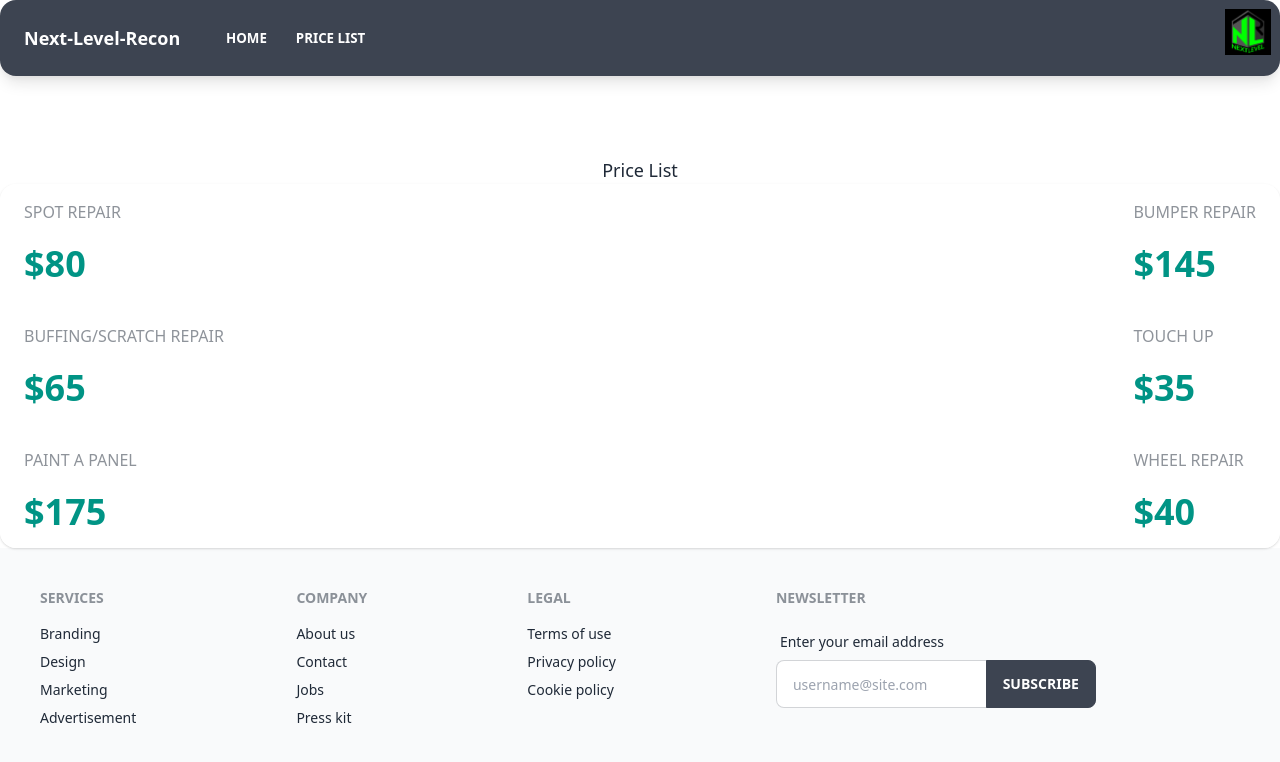
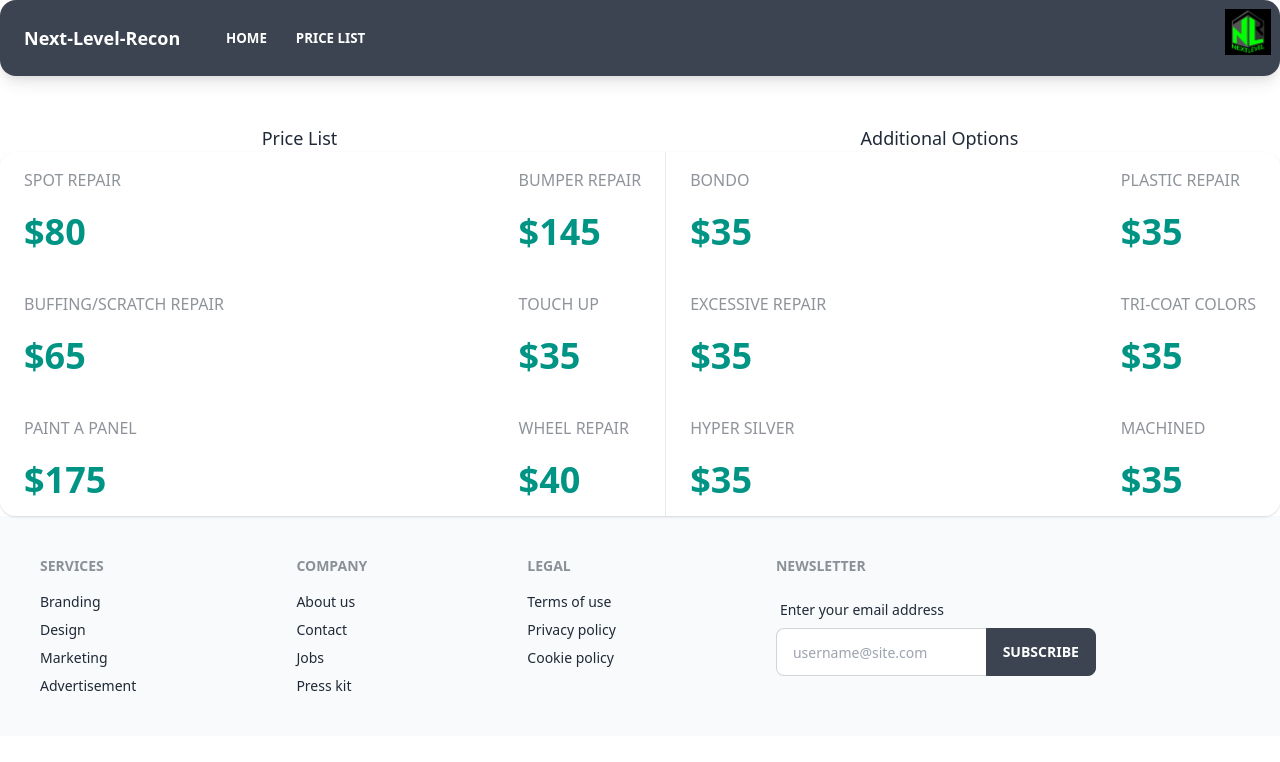
Before and after one commit to chadtarpey615/nextLevelRecon, a React (Create React App) app: page /pricelist in a window 1280 px wide. Shown: the top 762 px of the page. Built offline with nearby package versions, Linux system fonts and the light colour scheme.

Commit message:
created a map over additional options

```diff
--- a/src/API/Api.js
+++ b/src/API/Api.js
@@ -42,26 +42,35 @@ export const options = [
 
 export const additionalOptions = [
     {
-        name: "BONDO"
+        name: "BONDO",
+        price: 35.00
     },
 
     {
-        name: "PLASTIC REPAIR"
+        name: "PLASTIC REPAIR",
+        price: 35.00
     },
 
     {
-        name: "EXCESSIVE REPAIR"
+        name: "EXCESSIVE REPAIR",
+        price: 35.00
     },
 
     {
-        name: "TRI-COAT COLORS"
+        name: "TRI-COAT COLORS",
+        price: 35.00
+
+
+
     },
 
     {
-        name: "HYPER SILVER"
+        name: "HYPER SILVER",
+        price: 35.00
     },
 
     {
-        name: "MACHINED"
+        name: "MACHINED",
+        price: 35.00
     },
 ]
--- a/src/App.js
+++ b/src/App.js
@@ -1,9 +1,7 @@
 import React from "react";
 import { BrowserRouter as Router, Route, Routes } from "react-router-dom"
 import Navbar from "../src/components/Navbar";
-import Hero from "./components/Hero"
-import Divider from "./components/Divider"
-import Card from "./components/Card"
+
 import Footer from "./components/Footer"
 import PriceList from "./pages/PriceList"
 import Home from "./pages/Home"
--- a/src/pages/PriceList.jsx
+++ b/src/pages/PriceList.jsx
@@ -1,12 +1,17 @@
 import React, { useEffect } from "react";
-import { options } from "../API/Api";
+import { options, additionalOptions } from "../API/Api";
 const PriceList = () => {
     useEffect(() => {
         console.log(options);
     });
     return (
         <>
-            <h1 className="text-center mt-20 font-large text-lg">Price List</h1>
+            <div className="flex justify-around">
+                <h1 className=" font-large mt-10  text-lg">Price List</h1>
+                <h1 className="text-center mt-10  font-large text-lg">
+                    Additional Options
+                </h1>
+            </div>
             <div className="w-full shadow stats columns-1">
                 <div className="grid stat justify-center justify-items-stretch place-items-center gap-10 ">
                     {options.map((option) => (
@@ -21,6 +26,17 @@ const PriceList = () => {
                         </div>
                     ))}
                 </div>
+
+                <div className="grid stat justify-center justify-items-stretch place-items-center gap-10 ">
+                    {additionalOptions.map((add) => (
+                        <div className="grid ">
+                            <div className="stat-title  mb-5">{add.name}</div>
+                            <div className=" stat-value text-success">
+                                ${add.price}
+                            </div>
+                        </div>
+                    ))}
+                </div>
             </div>
         </>
     );
```
